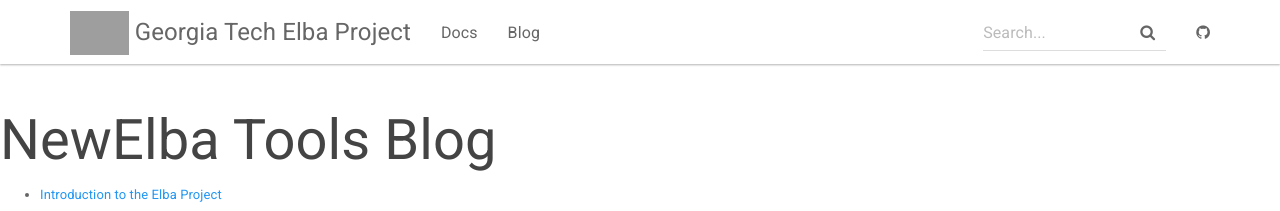
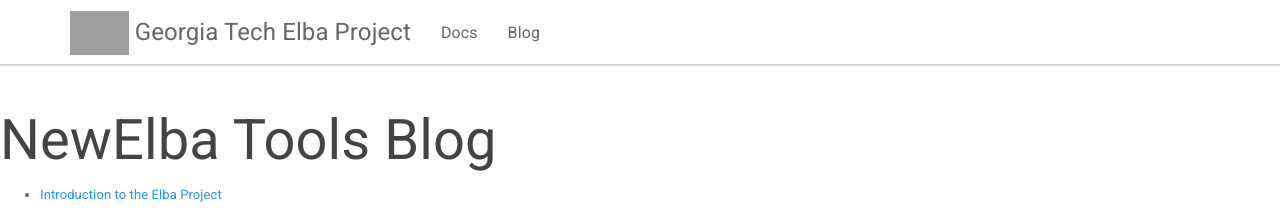
Before and after one commit to coc-gatech-newelba/coc-gatech-newelba.github.io, a Jekyll site: the page built from blog.md, in a window 1280 px wide. Shown: the top 211 px of the page. Built offline with Jekyll 4.4.1, drawn with Linux system fonts in a browser that asks for light colours; nearby versions of some CDN libraries; comment, search, counter and statistics services are not loaded; grey boxes are pictures that could not be loaded.

Commit message:
removed search bar and github

```diff
--- a/_includes/topnav.html
+++ b/_includes/topnav.html
@@ -21,7 +21,7 @@
                 <li {% if page.sectionid=='blog' %} class="active" {% endif
 %}><a href="{{ site.blog | prepend: site.baseurl }}">Blog</a></li>
             </ul>
-            <div class="navbar-right">
+<!--            <div class="navbar-right">
                 <form class="navbar-form navbar-left">
                     <div class="form-group has-feedback">
                         <input id="search-box" type="text" class="form-control"
@@ -33,7 +33,7 @@
                     <li><a href="{{ site.git_address }}"><i class="fa
 fa-github" aria-hidden="true"></i></a></li>
                 </ul>
-            </div>
+            </div>-->
         </div>
     </div>
 </nav>
```
